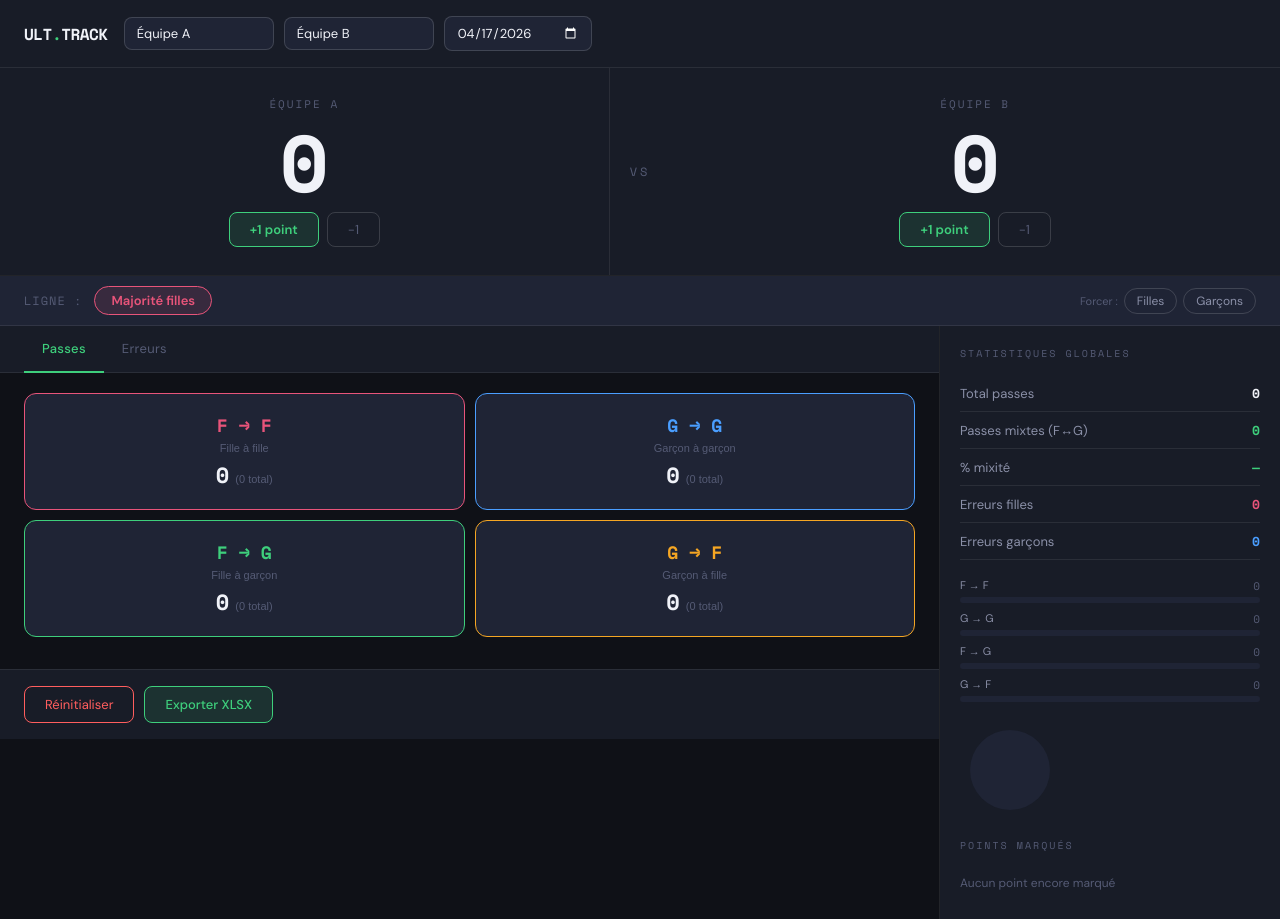
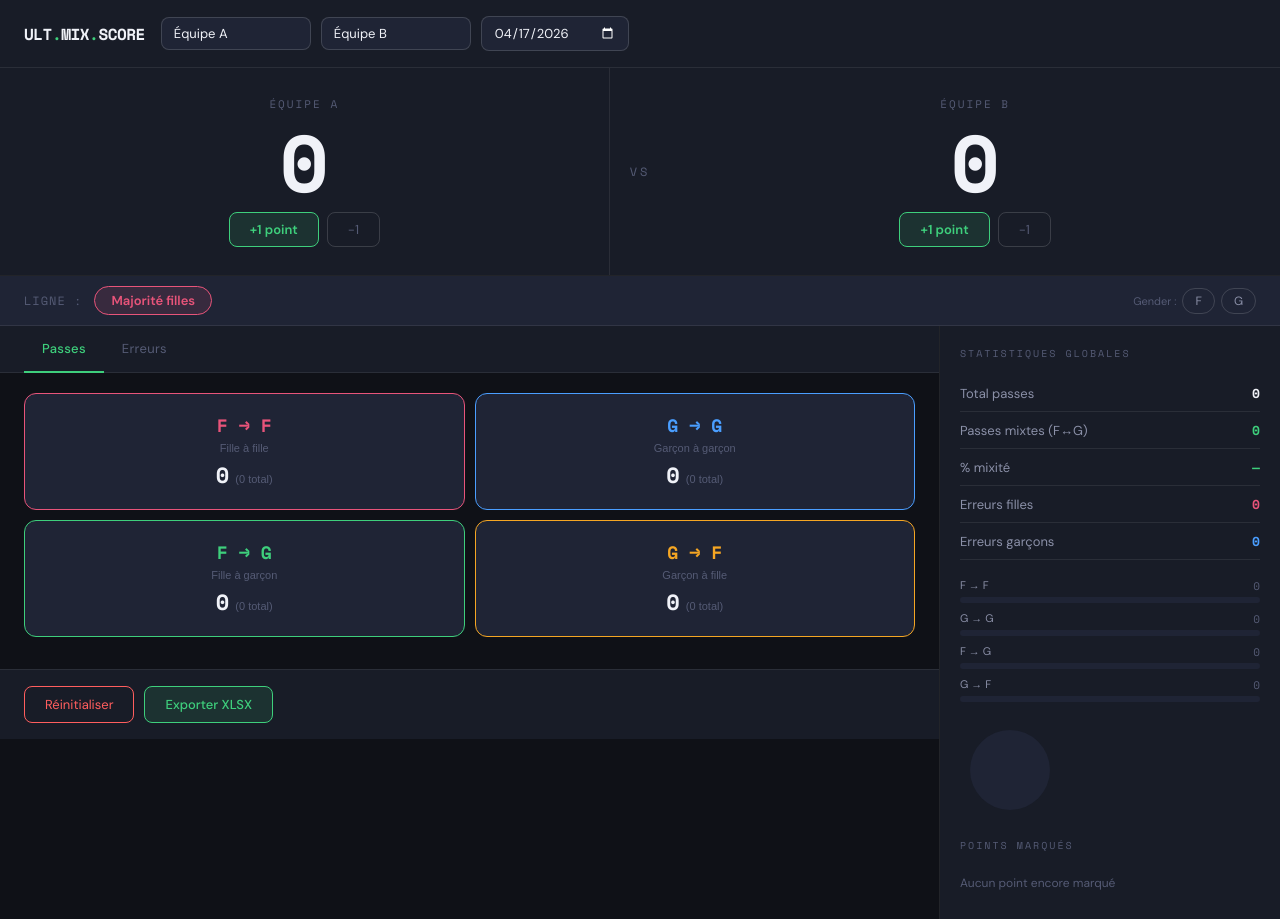
Before and after one commit to eliejesuran/mix, a plain HTML site: page index.html in a window 1280 px wide. Drawn offline with nearby package versions, Linux system fonts and the light colour scheme.

Commit message:
Update index.html — gender choice

```diff
--- a/index.html
+++ b/index.html
@@ -7,7 +7,7 @@
 <head>
 <meta charset="UTF-8">
 <meta name="viewport" content="width=device-width, initial-scale=1.0">
-<title>Ultimate Frisbee — Tracker</title>
+<title>Ultimate Frisbee — Score & Mixity</title>
 <script src="https://cdnjs.cloudflare.com/ajax/libs/xlsx/0.18.5/xlsx.full.min.js"></script>
 <style>
 @import url('https://fonts.googleapis.com/css2?family=Space+Mono:wght@400;700&family=DM+Sans:wght@300;400;500;600&display=swap');
@@ -467,7 +467,7 @@ canvas { flex-shrink: 0; }
 <body>
 
 <div class="header">
-  <div class="logo">ULT<span>.</span>TRACK</div>
+  <div class="logo">ULT<span>.</span>MIX<span>.</span>SCORE</div>
   <div class="setup-fields">
     <input id="nameA" value="Équipe A" placeholder="Équipe A" oninput="updateNames()">
     <input id="nameB" value="Équipe B" placeholder="Équipe B" oninput="updateNames()">
@@ -501,9 +501,9 @@ canvas { flex-shrink: 0; }
   <span class="line-label">Ligne :</span>
   <div class="line-badge none" id="lineBadge">Non définie</div>
   <div class="line-override">
-    <span>Forcer :</span>
-    <button class="btn-line" id="btnF" onclick="forceLine('F')">Filles</button>
-    <button class="btn-line" id="btnM" onclick="forceLine('M')">Garçons</button>
+    <span>Gender :</span>
+    <button class="btn-line" id="btnF" onclick="forceLine('F')">F</button>
+    <button class="btn-line" id="btnM" onclick="forceLine('M')">G</button>
   </div>
 </div>
 
@@ -652,12 +652,14 @@ const state = {
 function totalPoints() { return state.scoreA + state.scoreB; }
 
 function abbaLine() {
-  const idx = totalPoints() % 4;
+  const idx = (totalPoints()+ (state.lineOverride === 'F' ? 0 : state.lineOverride === 'M' ? 2 : 0)) % 4;
   return ABBA_SEQ[idx];
 }
 
 function currentLine() {
-  return state.lineOverride || abbaLine();
+  //return state.lineOverride || abbaLine();
+  return abbaLine();
+
 }
 
 function lineName(l) {
@@ -709,7 +711,7 @@ function addPoint(team) {
   state['score' + team]++;
   flashScore('score' + team);
   // update ABBA line (score changed) — reset override
-  state.lineOverride = null;
+  //state.lineOverride = null;
   // reset per-point counters
   Object.keys(state.pt).forEach(k => state.pt[k] = 0);
   state.lastPass = null;
```
